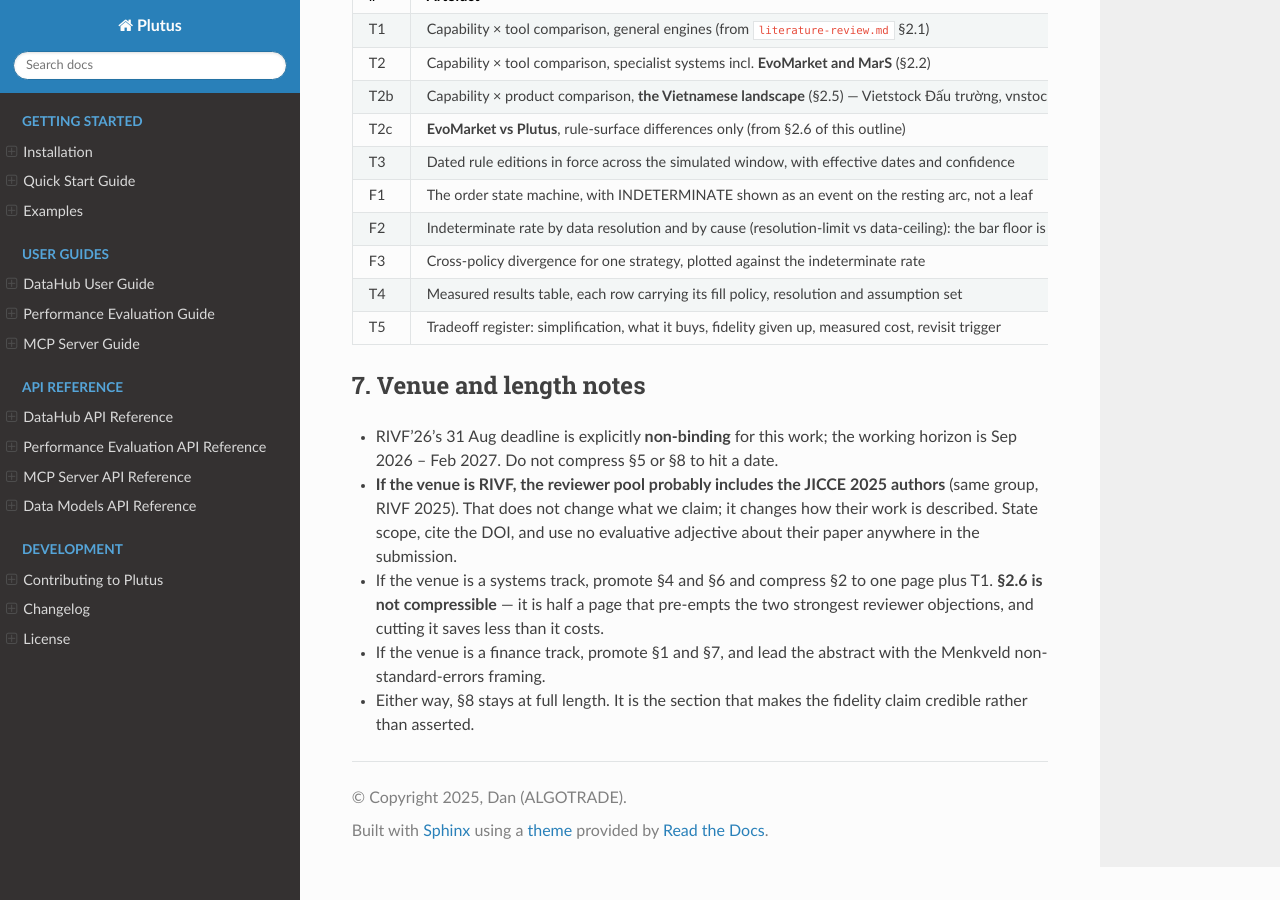
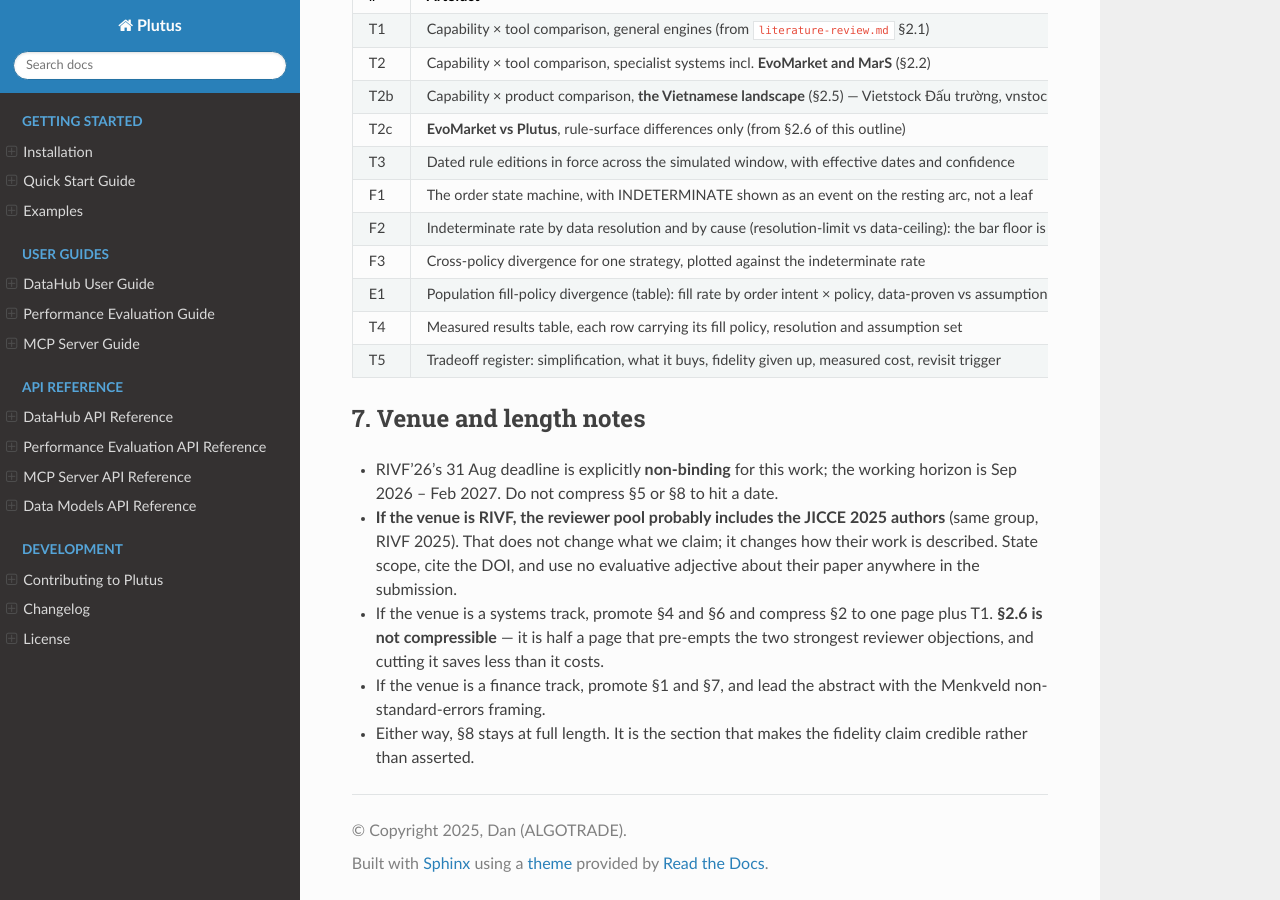
Before and after one commit to algotrade-plutus/plutus, a Sphinx documentation site: the page built from docs/reference/paper-outline.md, in a window 1280 px wide and 900 px high, scrolled down 10952 px. Built offline with Sphinx 7.4.7 and the Read the Docs theme 3.1.0, drawn with Linux system fonts in a browser that asks for light colours.

Commit message:
Register E1 in the paper outline and the compendium index
Make the E1 table discoverable from the two places a paper session navigates
from: the outline's figure/table registry (§7, the fill-sensitivity headline,
replacing the old strategy taker panel) and the compendium's document index.

Co-Authored-By: Claude Opus 4.8 <noreply@anthropic.com>
Claude-Session: https://claude.ai/code/session_01KdKnzu4TrQ2XGnLsc8BQ3C

```diff
--- a/docs/reference/paper-outline.md
+++ b/docs/reference/paper-outline.md
@@ -477,6 +477,7 @@ series currently arrives through the same pipeline we maintain.
 | F1 | The order state machine, with INDETERMINATE shown as an event on the resting arc, not a leaf | §4 |
 | F2 | Indeterminate rate by data resolution and by cause (resolution-limit vs data-ceiling): the bar floor is intrinsic, the tick remainder is a data ceiling | §5 |
 | F3 | Cross-policy divergence for one strategy, plotted against the indeterminate rate | §7 |
+| E1 | Population fill-policy divergence (table): fill rate by order intent × policy, data-proven vs assumption, over 477k HSX orders — the headline fill-sensitivity result; replaces the old strategy taker panel | §7 |
 | T4 | Measured results table, each row carrying its fill policy, resolution and assumption set | §7 |
 | T5 | Tradeoff register: simplification, what it buys, fidelity given up, measured cost, revisit trigger | §8 |
 
```
Also changed, not shown: docs/reference/PAPER-COMPENDIUM.md (+1 -0 lines).
